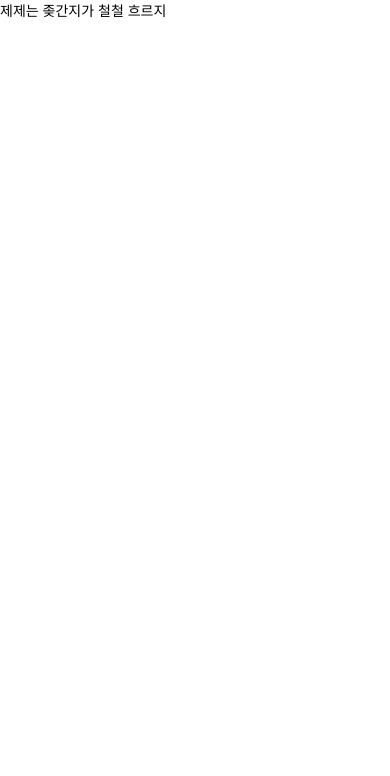
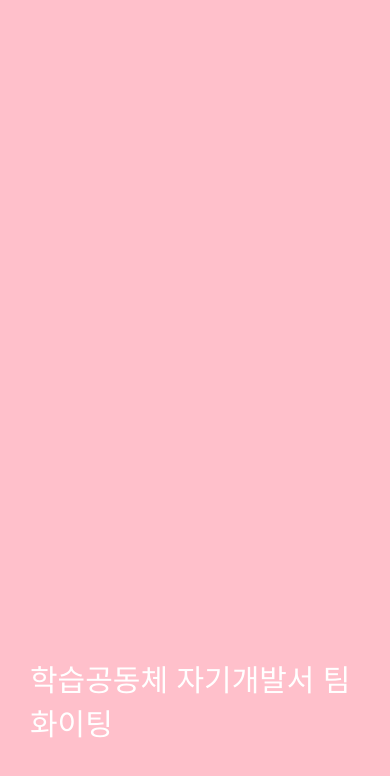
Before and after one commit to zeze1004/forkin-weather, a React Native app: screen / in a window 390 px wide. Shown: the top 776 px of the page. Built offline with nearby package versions, Linux system fonts and the light colour scheme.

Commit message:
학습공동체 문구 변경

```diff
--- a/Loading.js
+++ b/Loading.js
@@ -4,7 +4,7 @@ import {StyleSheet, Text, View } from "react-native"
 export default function Loading() {
     return (
     <View style={styles.container}>
-        <Text>제제는 좆간지가 철철 흐르지</Text>
+        <Text style ={styles.text} >학습공동체 자기개발서 팀 화이팅</Text>
     </View>
     )
 }
@@ -13,7 +13,15 @@ export default function Loading() {
 
 const styles = StyleSheet.create({
     container: {
-        flex: 1
+        flex: 1,
+        justifyContent: "flex-end",
+        paddingHorizontal: 30,
+        paddingVertical: 100,
+        backgroundColor: "pink"
+    },
+    text :{
+        color: "white",
+        fontSize: 30
     }
 
 })
```
